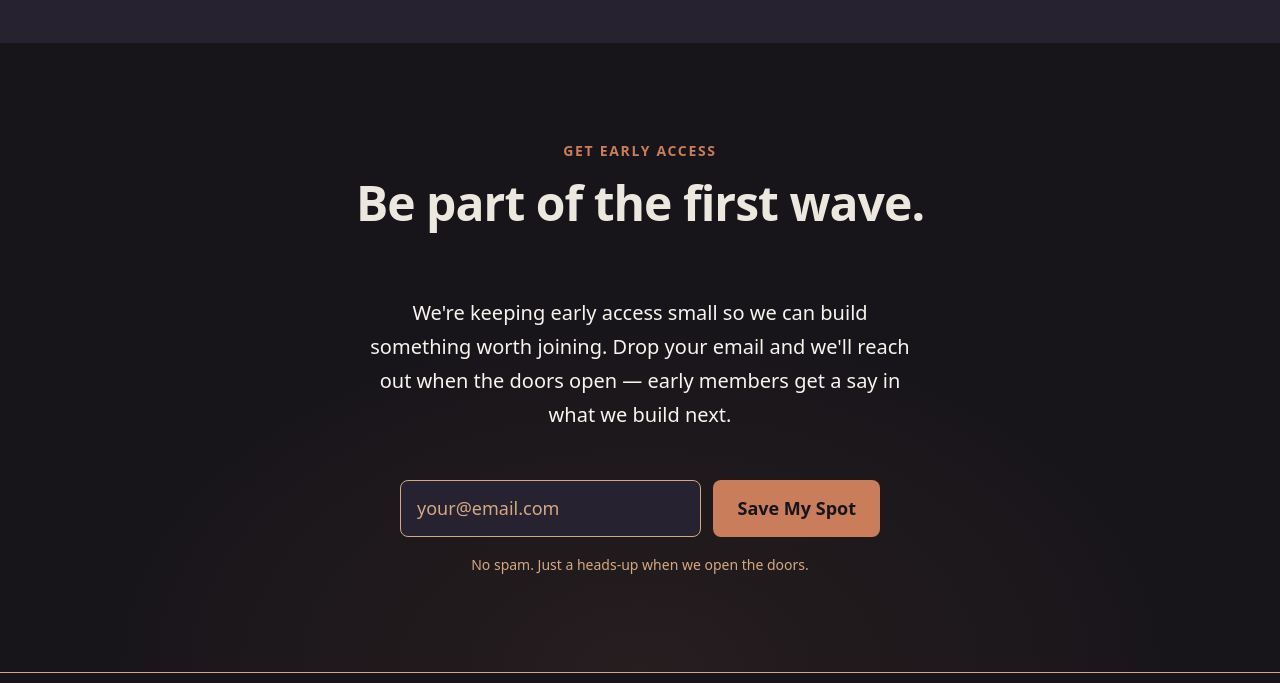
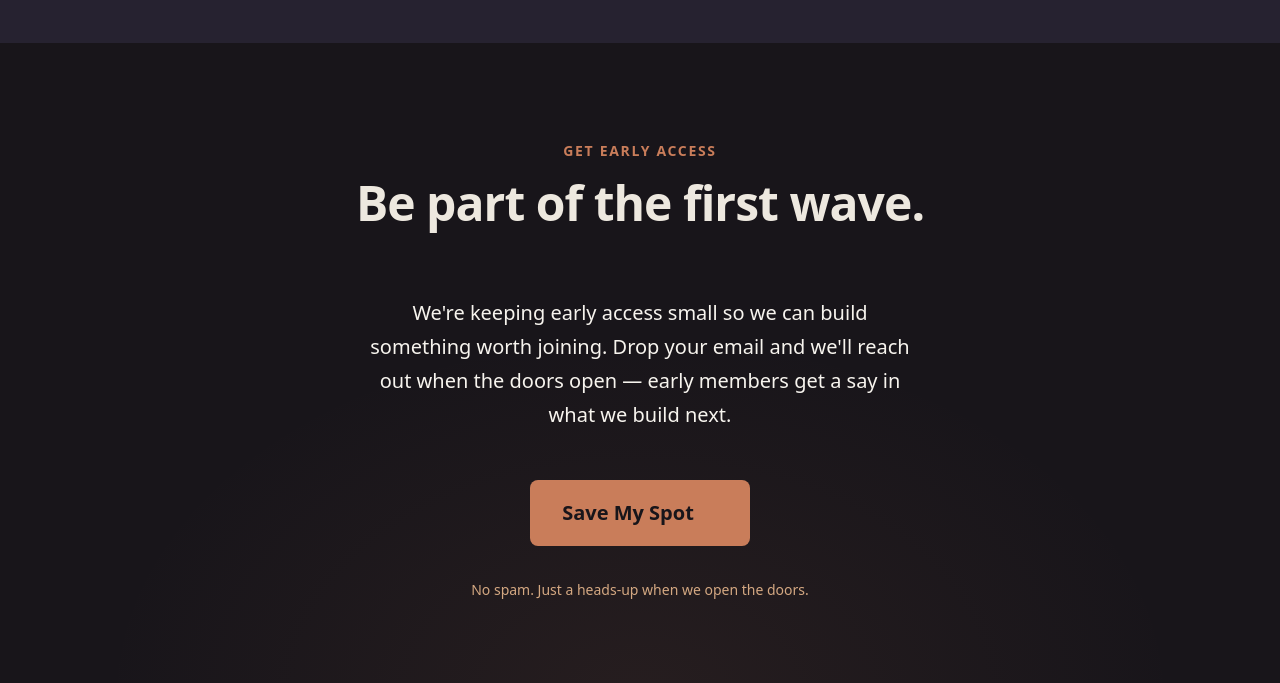
Before and after one commit to djsprenk/theloop, a plain HTML site: page index.html in a window 1280 px wide. Shown: the part 3770-4453 px from the top of the page. Drawn offline with Linux system fonts and the light colour scheme.

Commit message:
Switch form formspree to google forms waitlist

```diff
--- a/index.html
+++ b/index.html
@@ -304,16 +304,26 @@
       </p>
 
       <!-- ======================================================
-           WAITLIST MODE
-           Remove this block and uncomment DISCORD MODE below
-           when the Discord server is ready.
-           ====================================================== -->
+           WAITLIST MODE (Formspree — commented out, hit free tier limit)
+           ======================================================
       <form class="waitlist-form" action="https://formspree.io/f/xaqlvgzz" method="POST">
         <input type="email" name="email" placeholder="your@email.com" autocomplete="email" required
           aria-label="Email address">
         <button type="submit" class="btn btn-primary">Save My Spot</button>
       </form>
       <p class="waitlist-note">No spam. Just a heads-up when we open the doors.</p>
+           ====================================================== -->
+
+      <!-- ======================================================
+           WAITLIST MODE (Google Form)
+           ====================================================== -->
+      <div class="discord-cta">
+        <a href="https://forms.gle/9yZ69961fKCdstHLA" class="btn btn-primary btn-lg" target="_blank" rel="noopener">
+          Save My Spot
+          <svg width="16" height="16" aria-hidden="true"><use href="assets/icons/sprite.svg#external-link"></use></svg>
+        </a>
+        <p class="waitlist-note">No spam. Just a heads-up when we open the doors.</p>
+      </div>
       <!-- ====================================================== -->
 
       <!-- ======================================================
```
Also changed, not shown: assets/icons/sprite.svg.
